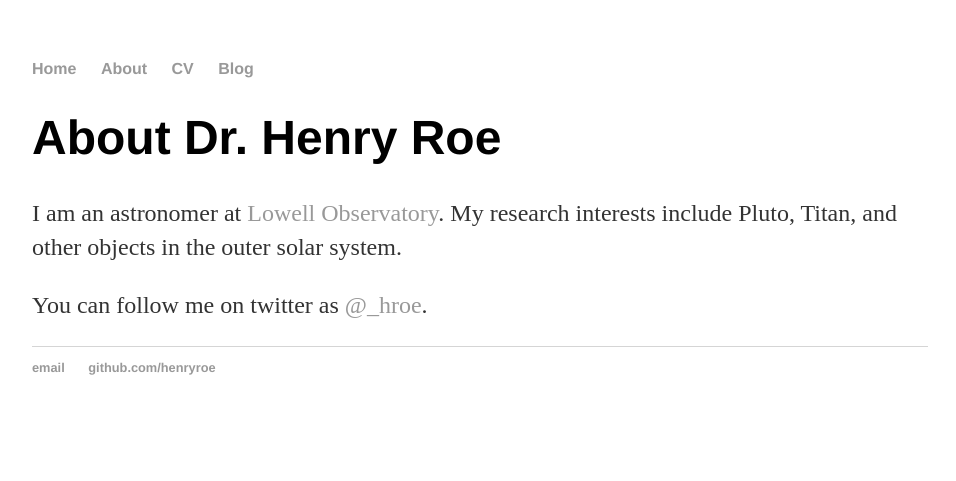
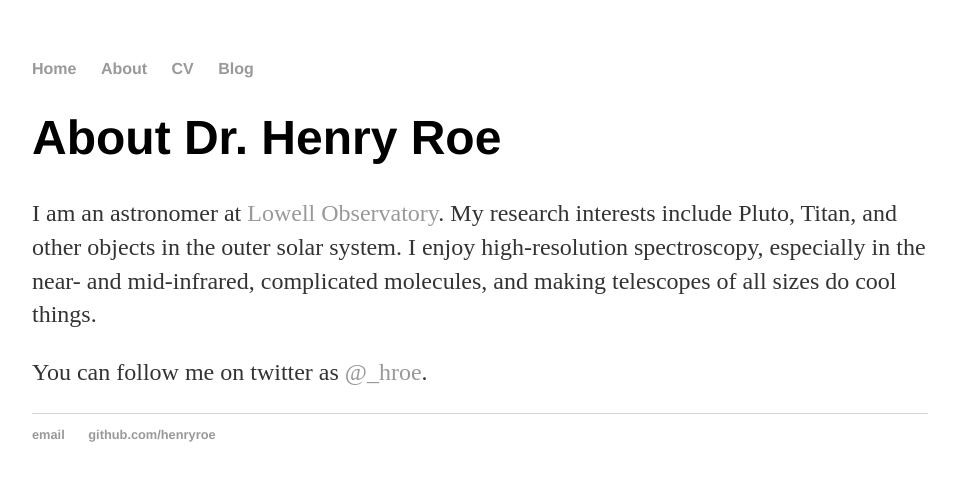
Before and after one commit to henryroe/henryroe.github.io, a Jekyll site: the page built from about/index.html, in a window 1280 px wide. Shown: the top 481 px of the page, without its empty margins (160-1116 px from the left). Built offline with Jekyll 4.4.1, drawn with Linux system fonts in a browser that asks for light colours.

Commit message:
Update index.html

```diff
--- a/about/index.html
+++ b/about/index.html
@@ -5,7 +5,9 @@ title: About
 <div class="blurb">
 	<h1>About Dr. Henry Roe</h1>
 	<p>I am an astronomer at <a href="http://lowell.edu">Lowell Observatory</a>.
-	My research interests include Pluto, Titan, and other objects in the outer solar system.</p>
+	My research interests include Pluto, Titan, and other objects in the outer solar system.
+	I enjoy high-resolution spectroscopy, especially in the near- and mid-infrared, complicated molecules,
+	and making telescopes of all sizes do cool things.</p>
 
 	<p>You can follow me on twitter as <a href="http://twitter.com/_hroe">@_hroe</a>.</p>
 </div><!-- /.blurb -->
```
